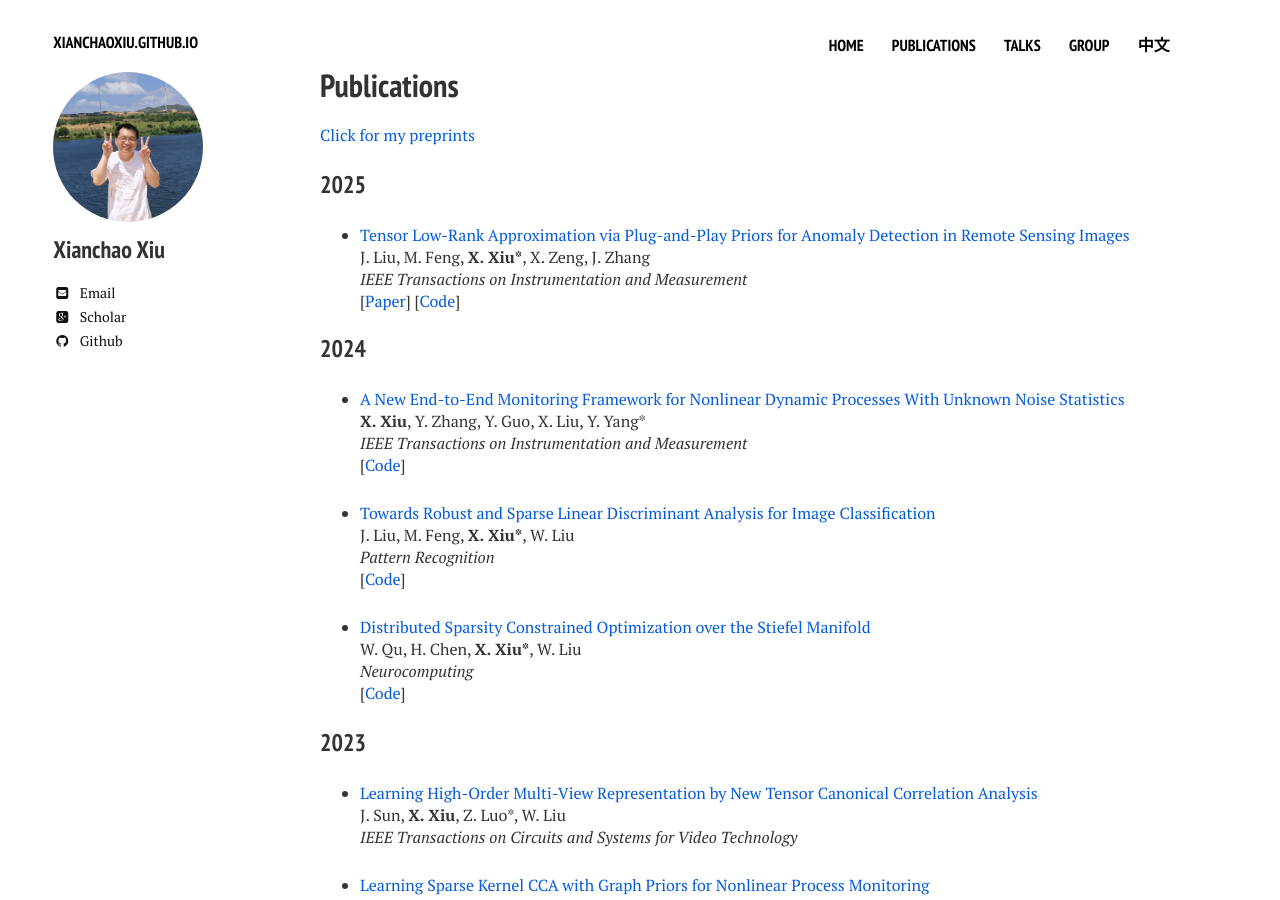
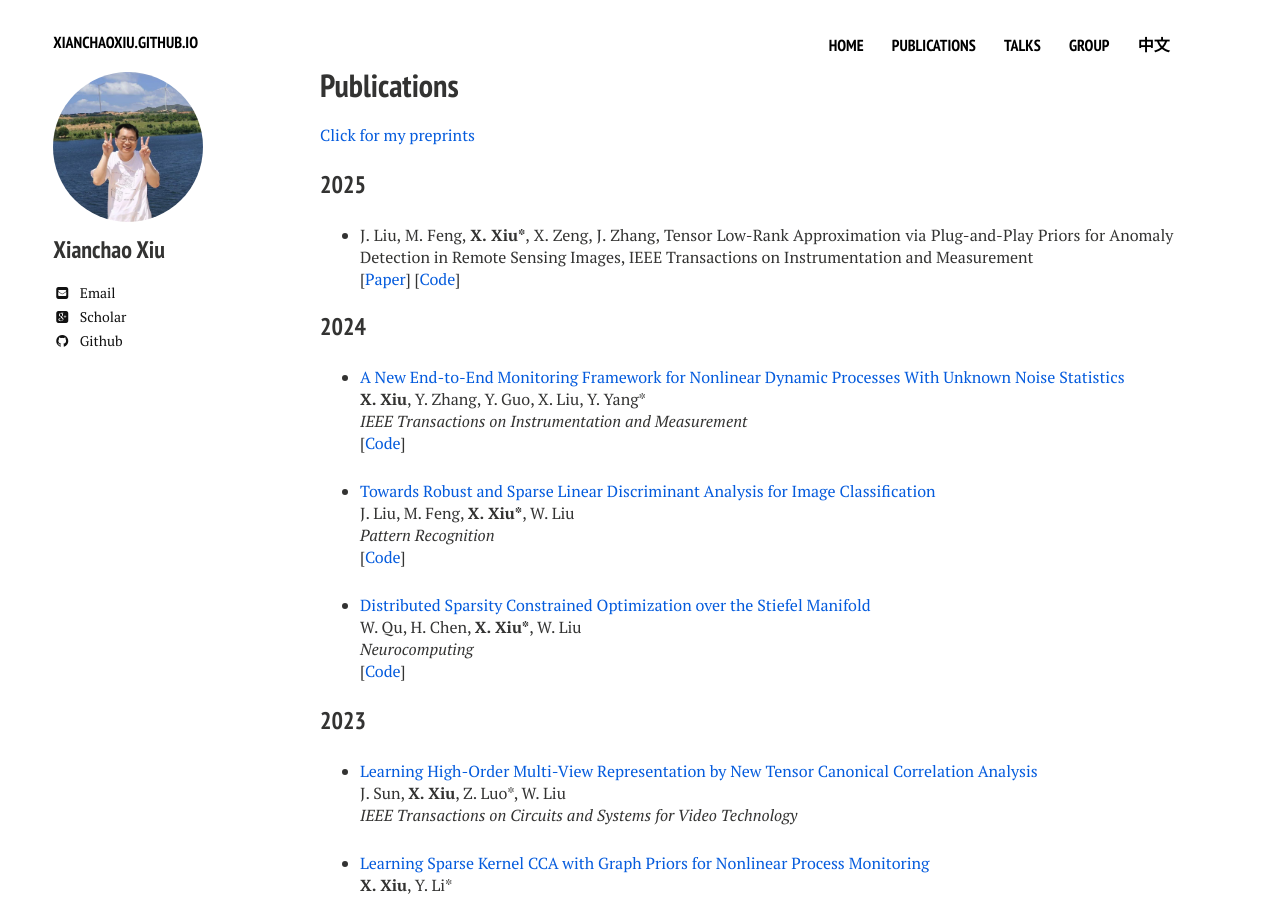
Before and after one commit to xianchaoxiu/xianchaoxiu.github.io, a Jekyll site: the page built from publications/index.md, in a window 1280 px wide and 900 px high. Built offline with Jekyll 4.4.1, drawn with Linux system fonts in a browser that asks for light colours; nearby versions of some CDN libraries.

Commit message:
Update index.md

```diff
--- a/publications/index.md
+++ b/publications/index.md
@@ -12,9 +12,7 @@ share: false
 
 ### 2025
 
-* <a href="https://ieeexplore.ieee.org/document/10935754" class="textlink" target="_blank"> Tensor Low-Rank Approximation via Plug-and-Play Priors for Anomaly Detection in Remote Sensing Images </a><br>
-J. Liu, M. Feng, <b>X. Xiu*</b>, X. Zeng, J. Zhang<br>
-<i>IEEE Transactions on Instrumentation and Measurement</i><br>
+* J. Liu, M. Feng, <b>X. Xiu*</b>, X. Zeng, J. Zhang, Tensor Low-Rank Approximation via Plug-and-Play Priors for Anomaly Detection in Remote Sensing Images, IEEE Transactions on Instrumentation and Measurement<br>
 [<a href="https://ieeexplore.ieee.org/document/10935754" class="textlink" target="_blank">Paper</a>] [<a href="https://github.com/xianchaoxiu/PnP-TLRA" class="textlink" target="_blank">Code</a>]
 
 
```
